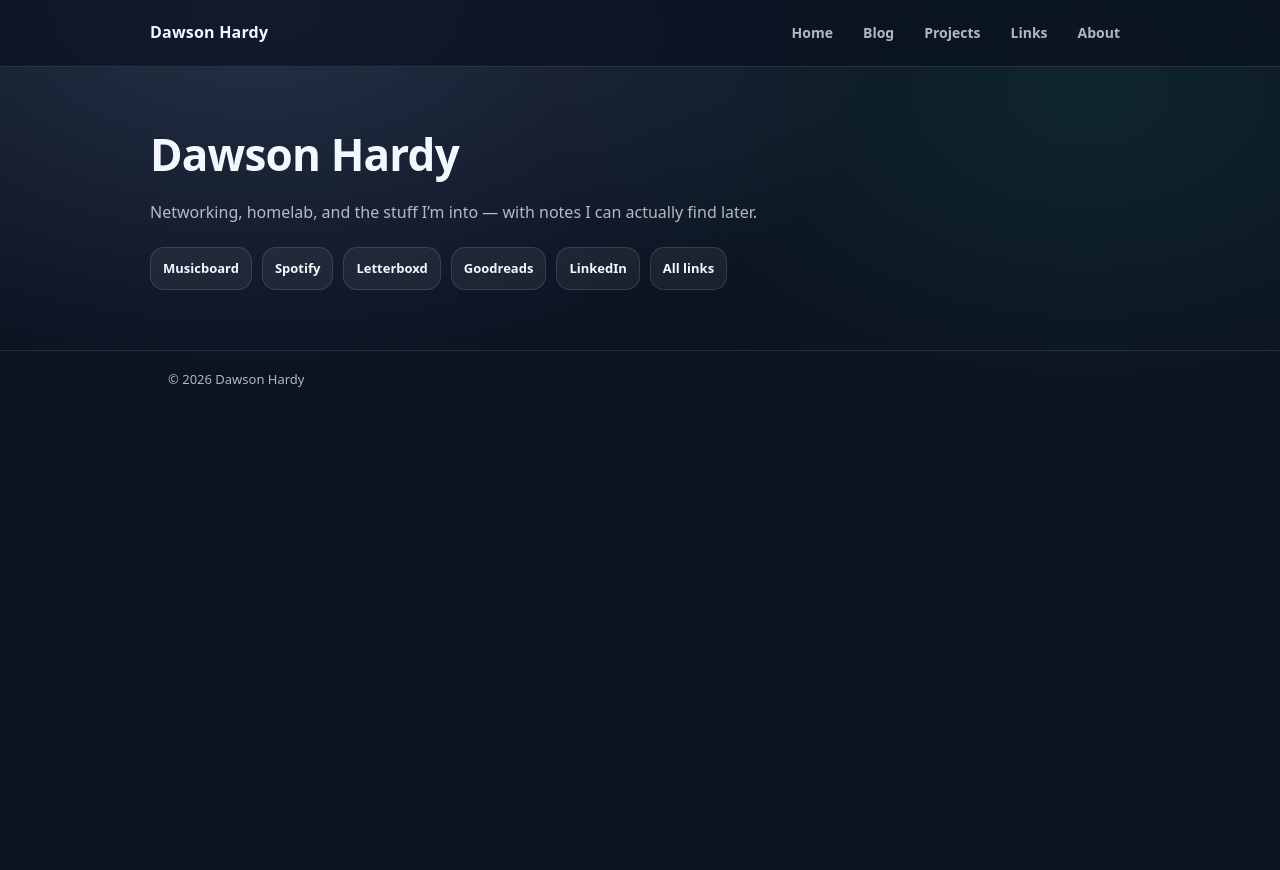
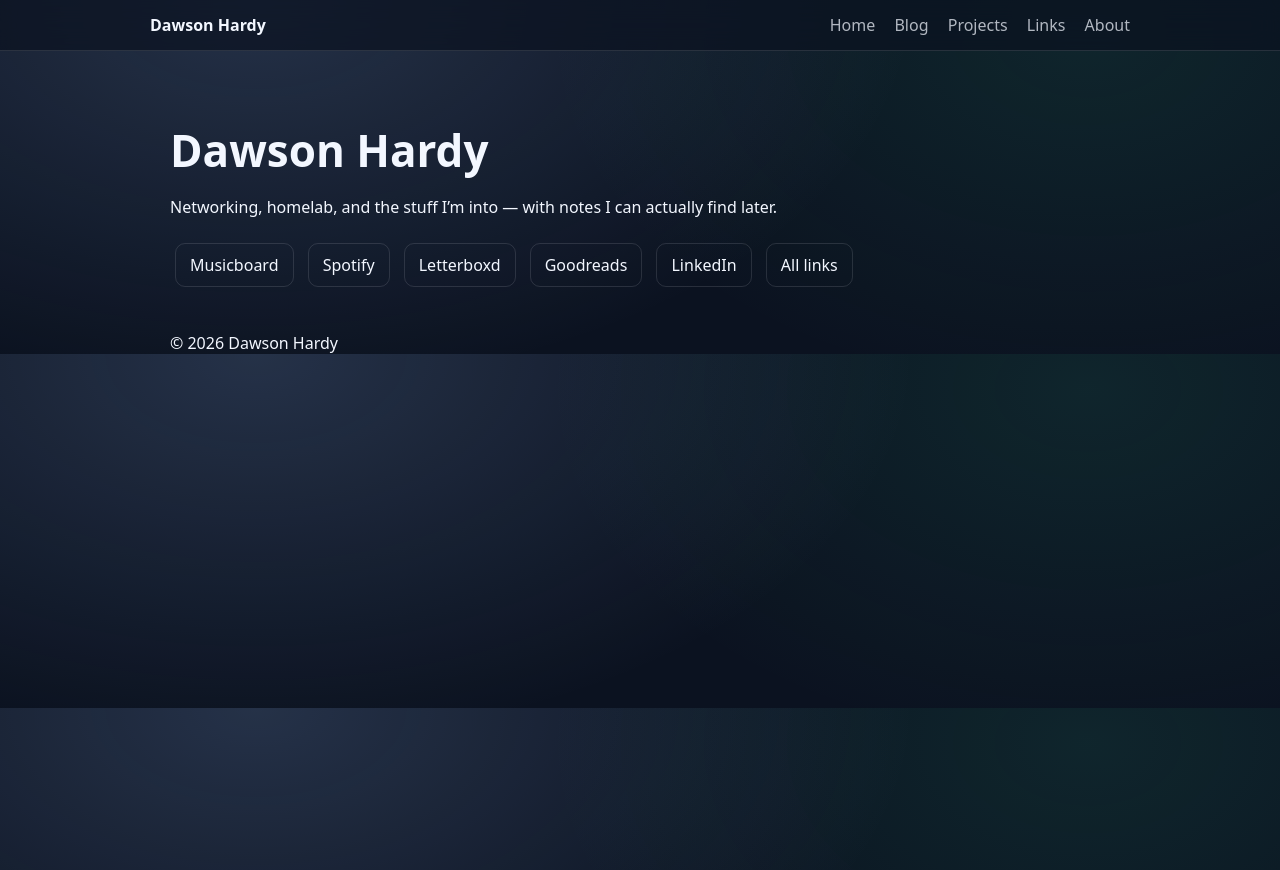
Before and after one commit to dawshardy/dawsonhardy.github.io, a Jekyll site: the page built from index.md, in a window 1280 px wide. Shown: the top 870 px of the page. Built offline with Jekyll 4.4.1, drawn with Linux system fonts in a browser that asks for light colours.

Commit message:
Update style.css

```diff
--- a/assets/css/style.css
+++ b/assets/css/style.css
@@ -8,7 +8,6 @@
 }
 
 *{box-sizing:border-box}
-html,body{height:100%}
 body{
   margin:0;
   color:var(--text);
@@ -16,61 +15,68 @@ body{
     radial-gradient(1100px 650px at 20% 0%, rgba(156,193,255,.18), transparent 60%),
     radial-gradient(900px 600px at 85% 10%, rgba(52,211,153,.10), transparent 60%),
     var(--bg);
-  background-attachment: fixed;
-  font-family: ui-sans-serif, system-ui, -apple-system, Segoe UI, Roboto, Helvetica, Arial;
-  line-height:1.6;
+  font-family:system-ui,-apple-system,Segoe UI,Roboto,Helvetica,Arial;
 }
 
-a{color:var(--accent);text-decoration:none}
-a:hover{text-decoration:underline}
-
-.container{max-width:980px;margin:0 auto;padding:0 18px}
+.container{
+  max-width:980px;
+  margin:auto;
+  padding:0 20px;
+}
 
 .topbar{
-  position:sticky;top:0;z-index:50;width:100%;
+  position:sticky;
+  top:0;
   background:var(--navbg);
-  backdrop-filter:blur(14px);
+  backdrop-filter:blur(12px);
   border-bottom:1px solid var(--border);
 }
+
 .topbar-inner{
-  display:flex;align-items:center;justify-content:space-between;gap:14px;
+  display:flex;
+  justify-content:space-between;
   padding:14px 0;
 }
-.brand{font-weight:900;letter-spacing:.2px;color:var(--text);white-space:nowrap}
 
-.nav{display:flex;gap:10px;flex-wrap:wrap;justify-content:flex-end}
+.brand{
+  font-weight:800;
+  color:var(--text);
+  text-decoration:none;
+}
+
 .nav a{
   color:var(--muted);
-  font-weight:750;font-size:14px;
-  padding:8px 10px;border-radius:10px;
+  margin-left:15px;
+  text-decoration:none;
 }
-.nav a:hover{color:var(--text);background:rgba(255,255,255,.06);text-decoration:none}
 
-.page{padding:34px 0 60px}
+.nav a:hover{
+  color:var(--text);
+}
 
-.home-hero{padding:18px 0 0}
-.home-hero h1{margin:0 0 10px;font-size:44px;letter-spacing:-.8px}
-.home-hero p{margin:0;color:var(--muted);font-size:16px;max-width:70ch}
+.home-hero{
+  padding:40px 0;
+}
 
-.links-row{margin-top:22px;display:flex;flex-wrap:wrap;gap:10px}
+.home-hero h1{
+  font-size:44px;
+  margin-bottom:10px;
+}
+
+.links-row{
+  margin-top:20px;
+}
 
 .btn{
-  display:inline-flex;align-items:center;justify-content:center;
-  padding:10px 12px;border-radius:14px;
+  display:inline-block;
+  padding:10px 14px;
+  margin:5px;
+  border-radius:10px;
   border:1px solid var(--border);
-  background:rgba(255,255,255,.06);
   color:var(--text);
-  font-weight:850;font-size:13px;
-}
-.btn:hover{background:rgba(255,255,255,.10);text-decoration:none}
-
-.footer{
-  border-top:1px solid var(--border);
-  color:var(--muted);
-  padding:18px 0;
-  font-size:13px;
+  text-decoration:none;
 }
 
-@media (max-width:680px){
-  .home-hero h1{font-size:34px}
+.btn:hover{
+  background:rgba(255,255,255,.1);
 }
```
